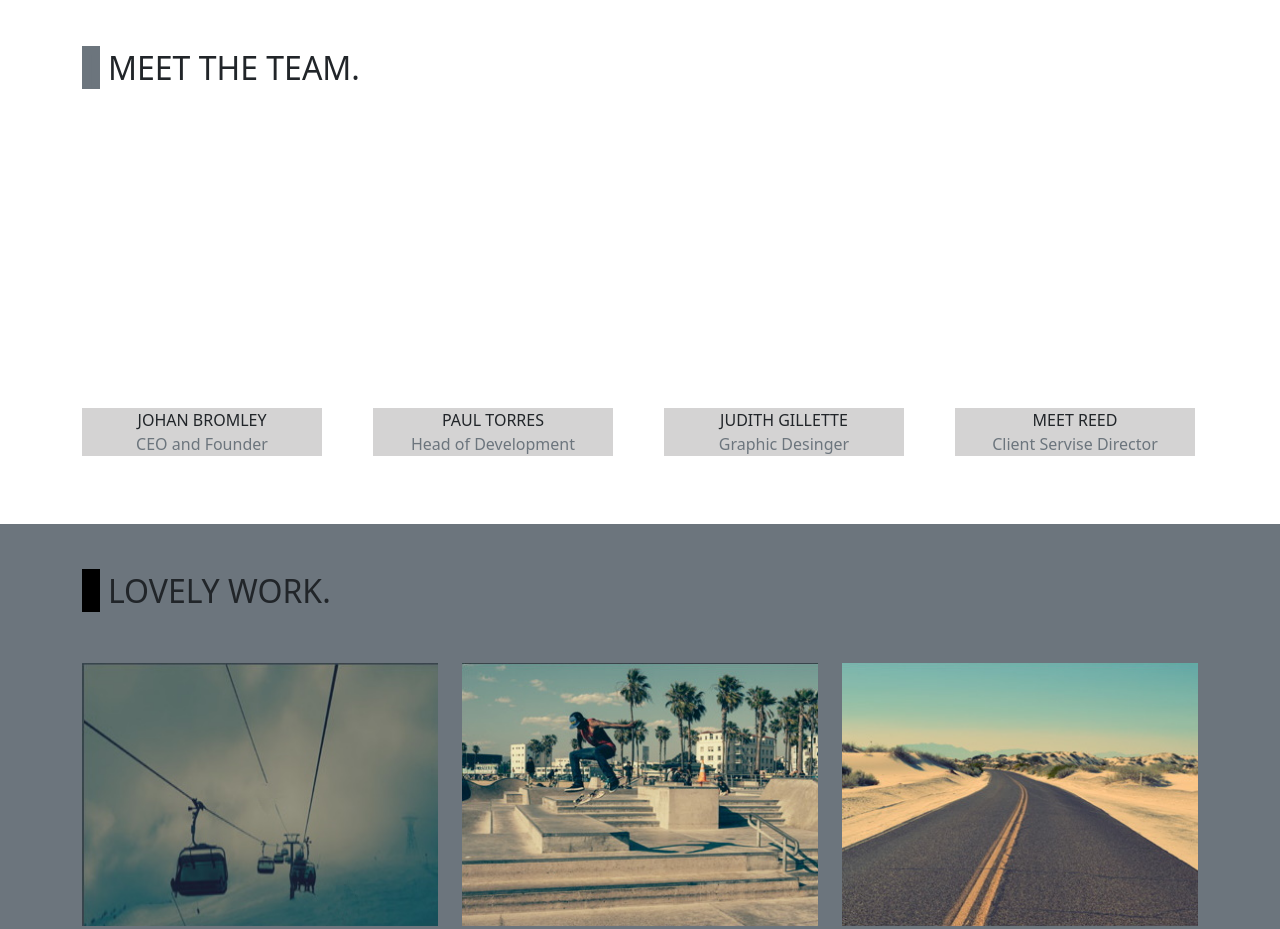
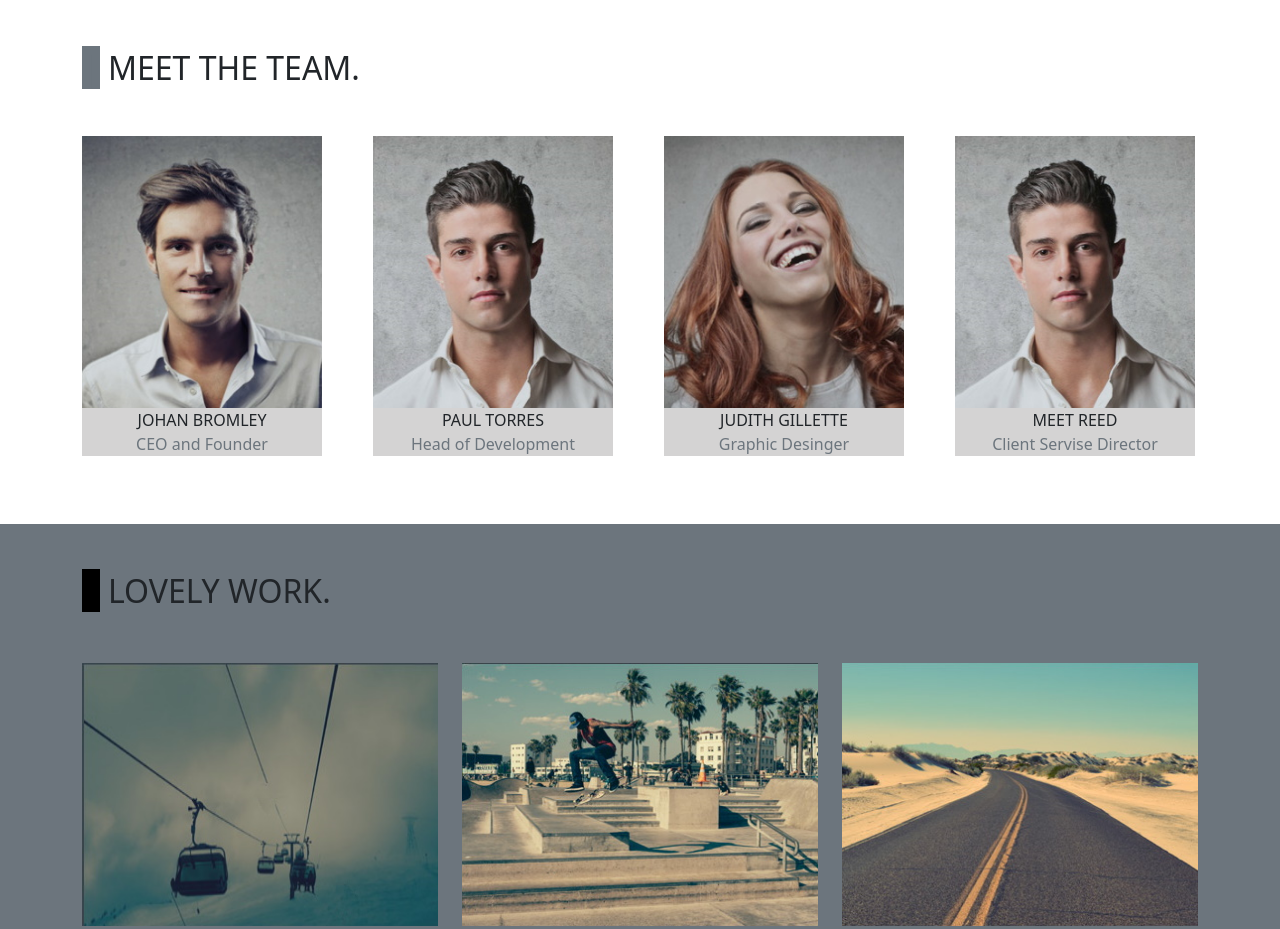
Before and after one commit to RomnSh/SiteTest, a website: page index.html in a window 1280 px wide. Shown: the part 1080-2009 px from the top of the page. Drawn offline with nearby package versions, Linux system fonts and the light colour scheme; the site is published under a folder, as on GitHub Pages, so addresses that start at the root find nothing.

Commit message:
Update style.css

```diff
--- a/styles/style.css
+++ b/styles/style.css
@@ -37,18 +37,18 @@
 }
 
 .cadr-team-foto1 {
-  background-image: url('/assets/img/fase21.jpg');
+  background-image: url('../assets/img/fase21.jpg');
 }
 
 .cadr-team-foto2 {
-  background-image: url('/assets/img/fase23.jpg');
+  background-image: url('../assets/img/fase23.jpg');
 }
 
 .cadr-team-foto3 {
-  background-image: url('/assets/img/fase22.jpg');
+  background-image: url('../assets/img/fase22.jpg');
 }
 .cadr-team-foto4 {
-  background-image: url('/assets/img/fase23.jpg');
+  background-image: url('../assets/img/fase23.jpg');
 }
 
 .cadr-team-lable {
```
